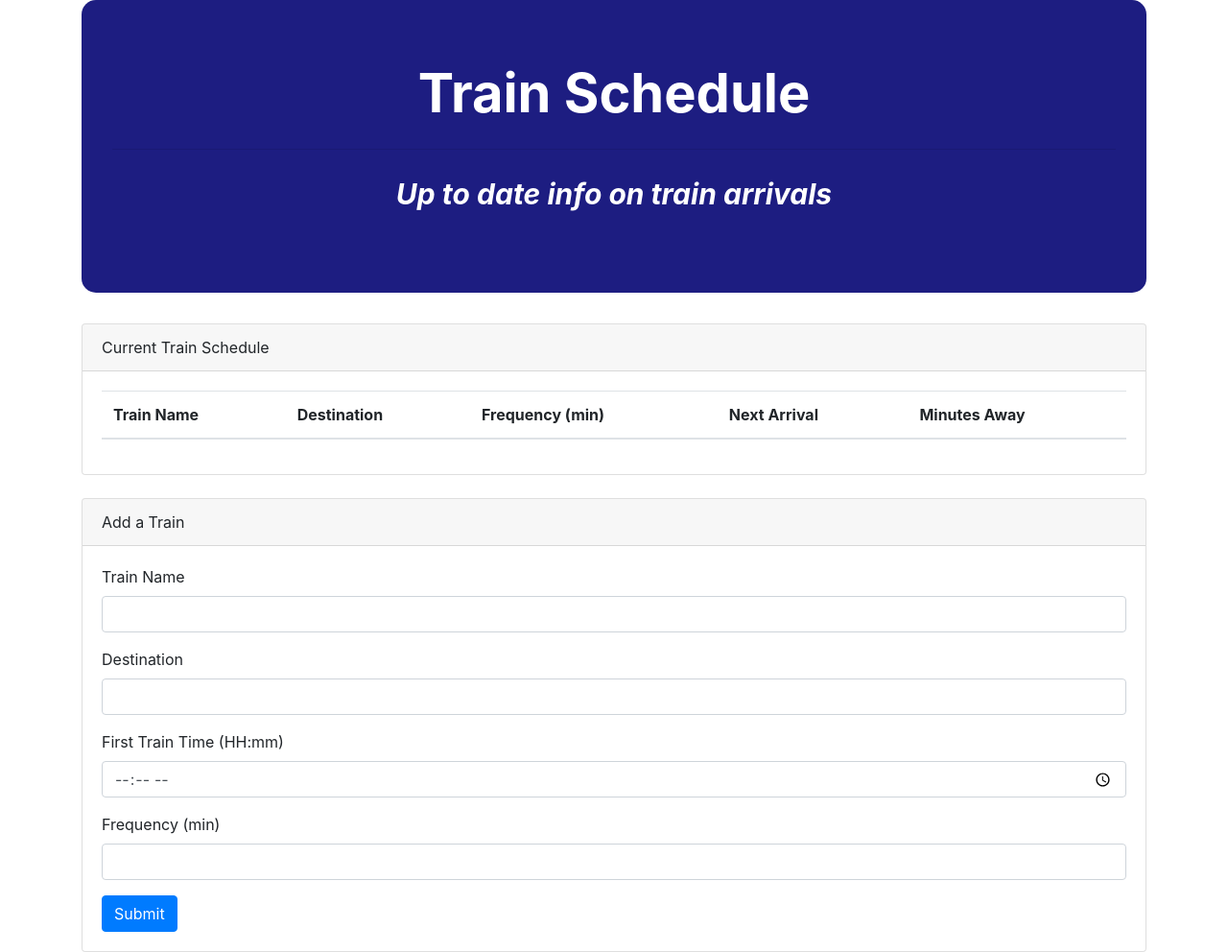
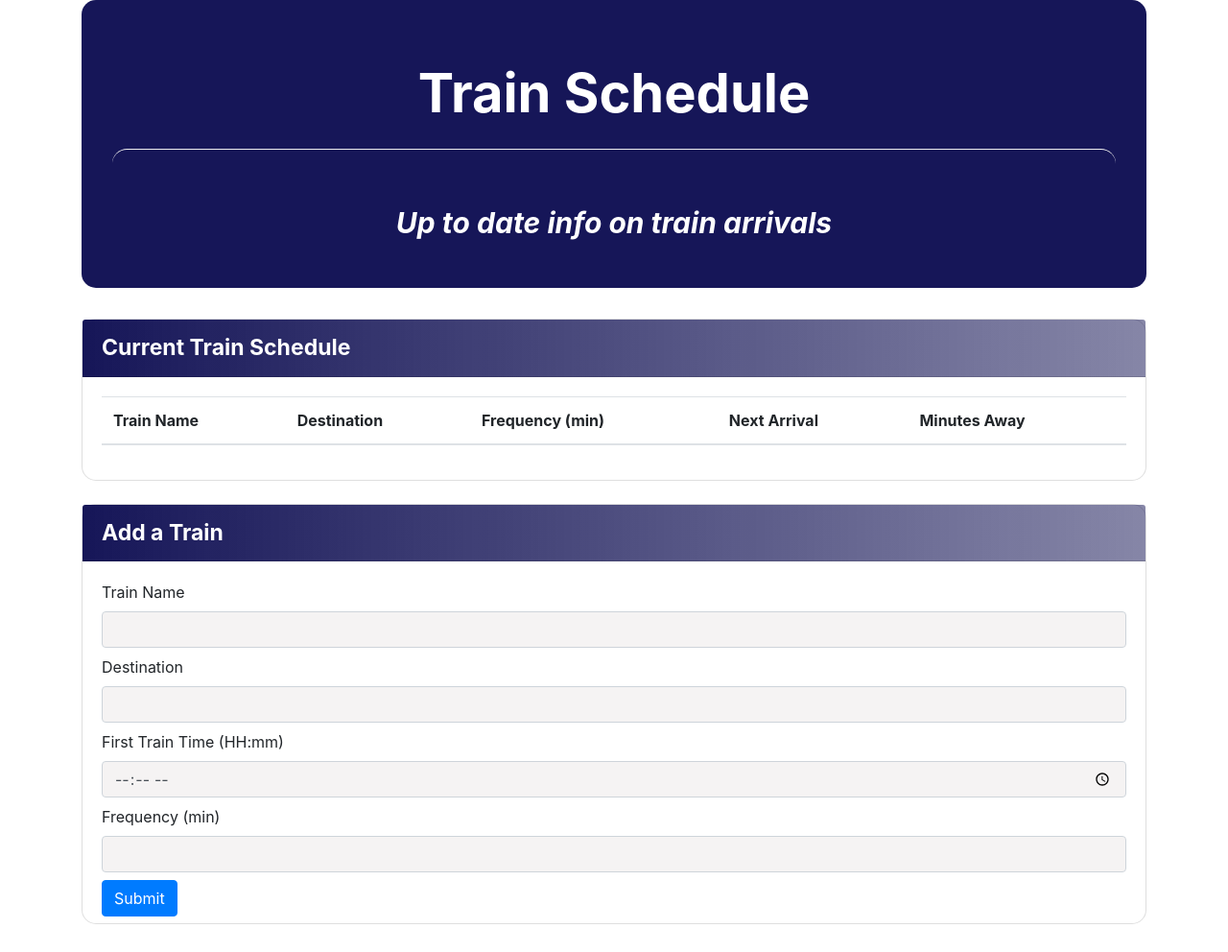
Before and after one commit to dirk-dev/Train_schedule, a plain HTML site: page index.html in a window 1280 px wide. Shown: the whole page at 96% size. After the commit the page ends 963 px from the top, so only its background shows below. Drawn offline with nearby package versions, Linux system fonts and the light colour scheme; no server answers.

Commit message:
updated, js, css, and html files

```diff
--- a/assets/css/style.css
+++ b/assets/css/style.css
@@ -1,18 +1,53 @@
-.display-4, #masthead_p {
+.display-4,
+#masthead_p {
     font-weight: bold;
     text-align: center;
 }
 
+
+hr {
+    overflow: visible;
+    /* For IE */
+    height: 30px;
+    border-style: solid;
+    border-color: rgb(238, 238, 238);
+    border-width: 1px 0 0 0;
+    border-radius: 20px;
+}
+
+
 .jumbotron {
-    background-color: rgb(29, 29, 129);
+    background-color: rgb(22, 22, 88);
     color: white;
+    border-radius: 15px;
+    height: 300px;
+}
+
+
+.card-header {
+    background-image: linear-gradient(to right, rgba(22, 22, 88, 1), rgba(22, 22, 88, .5));
+    color: white;
+    font-weight: bold;
+    font-size: 23px;
     border-radius: 15px;
 }
 
-.my-4 {
-    color: white;
-    /* NOT WORKING!!! */
 
+.card {
+    border-radius: 15px;
+}
+
+#input-card {
+    height: 377px;
+}
+
+
+.form-control {
+    background-color: rgb(245, 243, 243);
+}
+
+.form-group {
+    height: 62px;
 }
 
 #masthead_p {
--- a/assets/javascript/script.js
+++ b/assets/javascript/script.js
@@ -71,8 +71,6 @@ $(document).ready(function () {
         nextArrival = (moment(nextArrival).format("h:mm A"));
         console.log("next arrival is: " + nextArrival);
 
-        $("#trainData").append("<tr><td>" + trainName + "</td><td>" + destination + "</td><td>" + frequency + "</td><td>" + nextArrival + "</td><td>" + minutesAway + "</td></tr>");
-
     });
 
     //gets the current time via moment.js
@@ -82,26 +80,24 @@ $(document).ready(function () {
     console.log("var currentTime format = ", currentTime);
     console.log("current time: " + currentTime.format("h:mm A"));
 
-
     // Firebase watcher .on("child_added"
     database.ref().on("child_added", function (childSnapshot) {
         // storing the snapshot.val() in a variable for convenience
 
-        // // console.logs the last user's data
+        // console.logs the last user's data
         // console.log(sv.trainName);
         // console.log(sv.destination);
         // console.log(sv.firstTrainTime);
         // console.log(sv.frequency);
         // console.log(sv.dateAdded);
 
-        $("#trainData").append("<tr><td>" + childSnapshot.val().trainName + "</td><td>" + childSnapshot.val().destination + "</td><td>" + childSnapshot.val().frequency + "</td><td>" + childSnapshot.val().nextArrival + "</td><td>" + minutesAway + "</td></tr>");
+        $("#trainData").append("<tr><td>" + childSnapshot.val().trainName + "</td><td>" + childSnapshot.val().destination + "</td><td>" + childSnapshot.val().frequency + "</td><td>" + nextArrival + "</td><td>" + minutesAway + "</td></tr>");
 
 
         // Handle the errors
     }, function (errorObject) {
         console.log("Errors handled: " + errorObject.code);
     });
-
 
     database.ref().orderByChild("dateAdded").limitToLast(1).on("child_added", function (snapshot) {
 
--- a/index.html
+++ b/index.html
@@ -56,7 +56,7 @@
             <div class="card-header">
                 Add a Train
             </div>
-            <div class="card-body">
+            <div class="card-body" id="input-card">
                 <form>
                     <div class="form-group">
                         <label for="trainName">Train Name</label>
```
